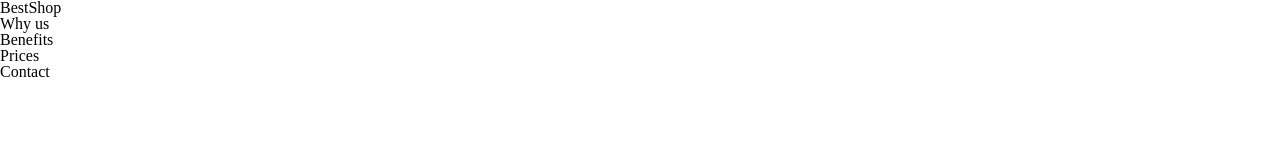
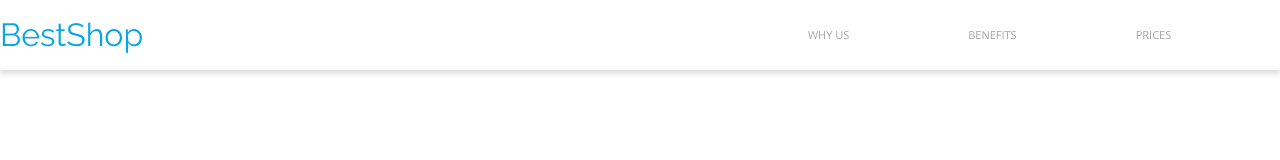
Before and after one commit to LukaszKopyto/Website_Best_Shop, a plain HTML site: page index.html in a window 1280 px wide. Shown: the top 160 px of the page. Drawn offline with nearby package versions, Linux system fonts and the light colour scheme.

Commit message:
header complete

```diff
--- a/css/styles.css
+++ b/css/styles.css
@@ -3,4 +3,48 @@
 }
 .container {
     width: 1352px;
+    margin: 0 auto;
 }
+.header {
+    width: 100vw;
+    height: 70px;
+    background-color: #fff;
+    box-shadow: 0px 3px 6px #00000029;
+}
+.header__container {
+    display: flex;
+    justify-content: space-between;
+    align-items: center;
+}
+.header__logo {
+    font-family: 'Raleway', sans-serif;
+    font-size: 32px;
+    margin: auto 0;
+}
+.header__logo a {
+    text-decoration: none;
+    color: #08A6E4;
+    cursor: pointer;
+}
+.header__list {
+    display: flex;
+    justify-content: space-between;
+}
+.header__items {
+    font-family: 'Open Sans', sans-serif;
+    font-size: 11px;
+    color: #A5A5A5;
+    text-transform: uppercase;
+    margin-right: 95px;
+    padding: 29px 12px 26px 12px;
+    border-bottom: 4px solid #fff;
+}
+.header__items:nth-child(4) {
+    margin-right: 0;
+}
+.header__items:hover {
+    color: #000;
+    border-bottom: 4px solid #08A6E4;
+    padding: 29px 12px 26px 12px;
+    cursor: pointer;
+}
--- a/index.html
+++ b/index.html
@@ -11,8 +11,8 @@
 </head>
 <body>
     <header class="header">
-        <div class="container">
-            <div class="logo">BestShop</div>
+        <div class="container header__container">
+            <div class="header__logo"><a href="#">BestShop</a></div>
             <nav class="header__nav">
                 <ul class="header__list">
                     <li class="header__items">Why us</li>
```
